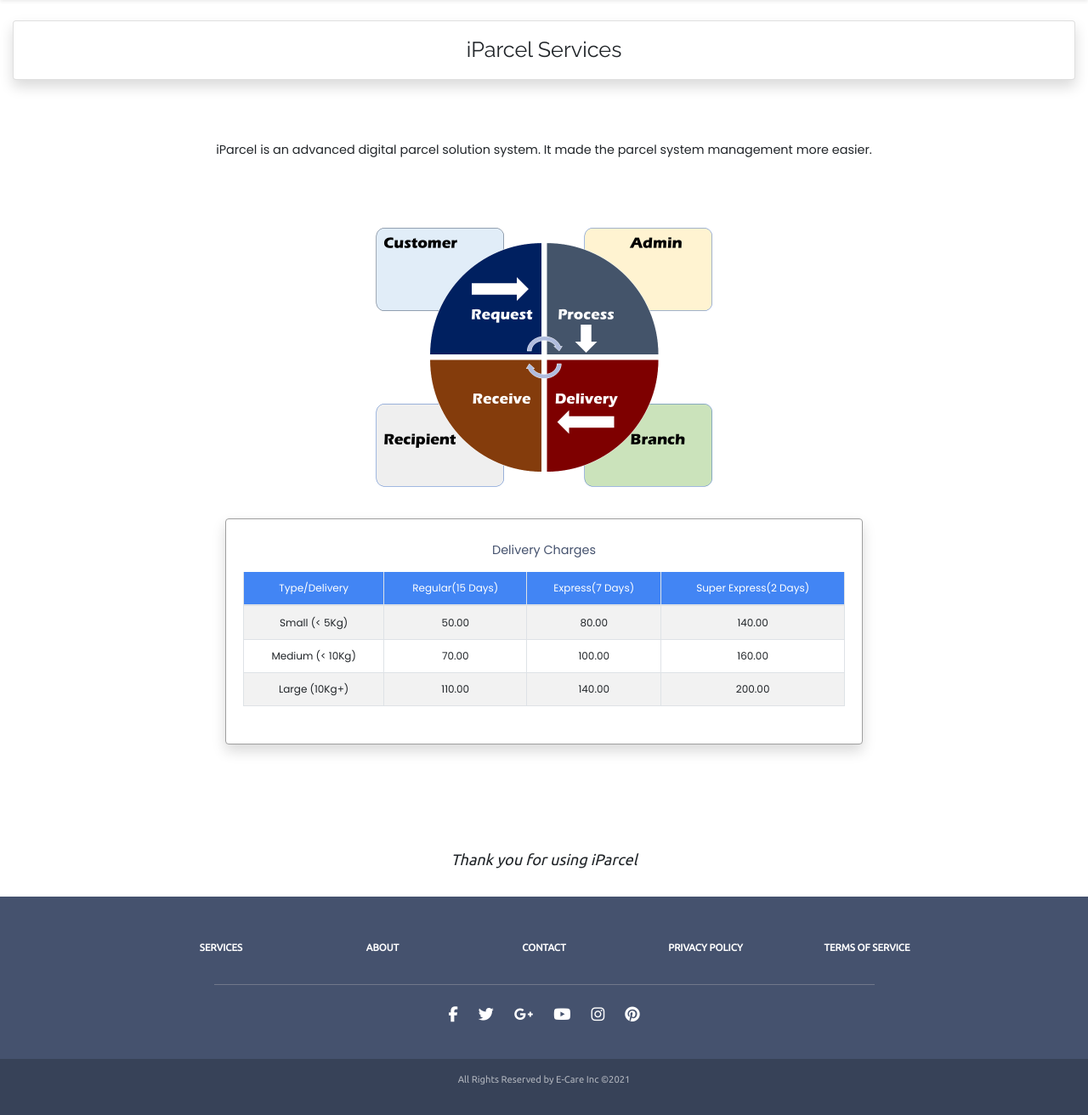
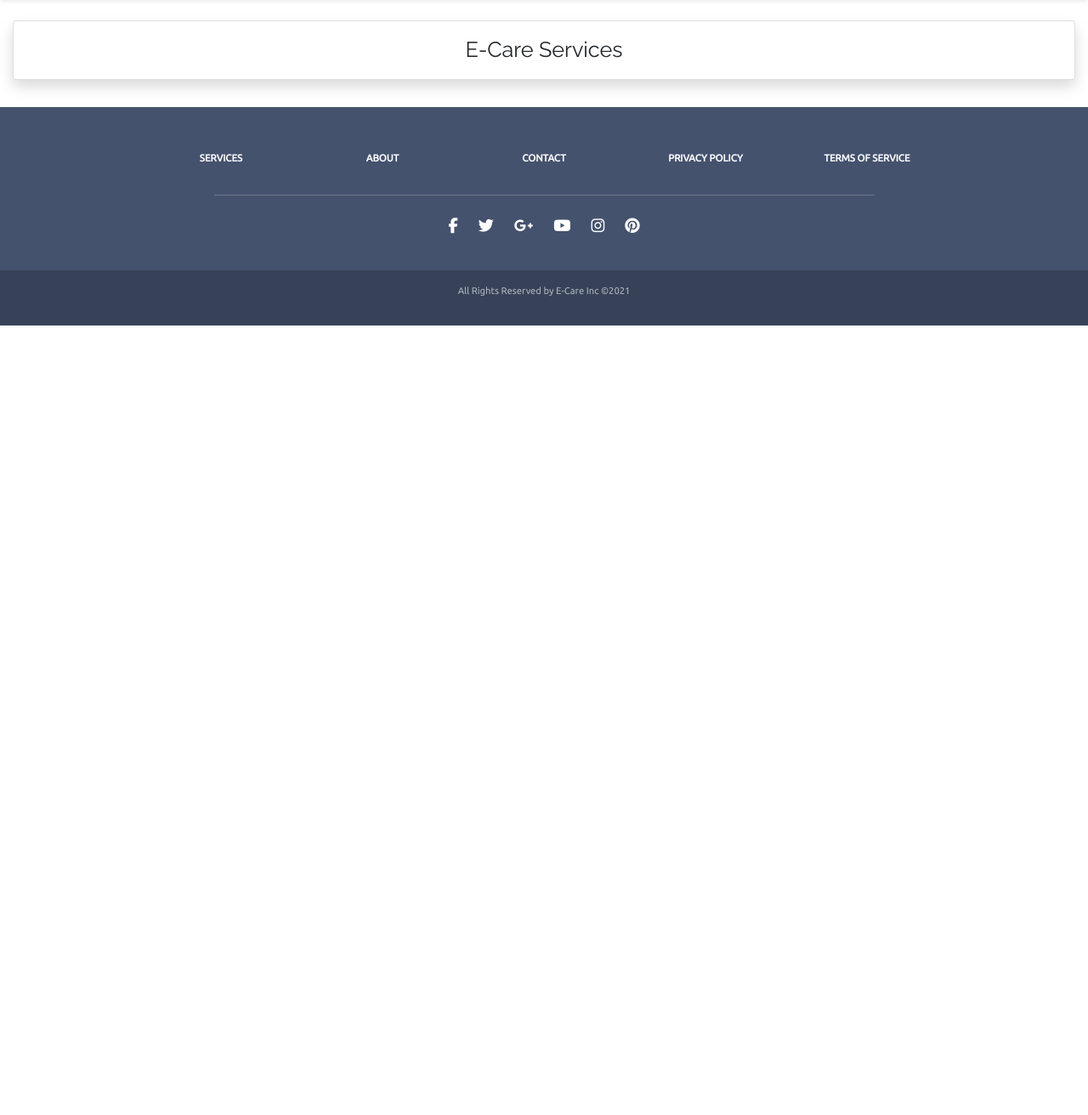
Before and after one commit to Raayhan/E-Care, a Laravel app: page /services in a window 1280 px wide. Shown: the part 71-1383 px from the top of the page at 85% size. After the commit the page ends 454 px from the top, so only its background shows below. Run offline with Laravel 8, Linux system fonts and the light colour scheme; some libraries are stand-ins or nearby versions.

```diff
--- a/resources/views/doctor/login.blade.php
+++ b/resources/views/doctor/login.blade.php
@@ -1,5 +1,5 @@
 @extends('layouts.app')
-@section('pagetitle', 'Branch Login')
+@section('pagetitle', 'Doctor Login')
 @section('content')
 <div class="container py-4 Poppins" >
     <div class="row justify-content-center" >
@@ -30,10 +30,10 @@
                             </div>
                         @endif
                          <div class="row justify-content-center" style="margin-bottom:1%;">
-                            <i class="mdb-color-text fas fa-user-tie fa-3x text-center"></i>
+                            <i class="mdb-color-text fas fa-user-md fa-3x text-center"></i>
                         </div>
                         <div class="row justify-content-center" style="margin-bottom:5%;">
-                            <h4 class="mdb-color-text">Branch Login</h4>
+                            <h4 class="mdb-color-text">Doctor Login</h4>
                         </div>
                     <form method="POST" action="{{ route($loginRoute) }}">
                         @csrf
--- a/resources/views/login.blade.php
+++ b/resources/views/login.blade.php
@@ -62,7 +62,7 @@
         <!--Text-->
         <p class="card-text raleway text-center"><small>Login with Doctor account</small></p>
         <!-- Provides extra visual weight and identifies the primary action in a set of buttons -->
-        <a href="/branch/login" type="button" class="btn btn-unique btn-block">Login</a>
+        <a href="/doctor/login" type="button" class="btn btn-unique btn-block">Login</a>
 
       </div>
 
--- a/resources/views/pages/services.blade.php
+++ b/resources/views/pages/services.blade.php
@@ -5,60 +5,10 @@
 
     <div class="container-fluid py-4" style="background:white!important;">
         <div class="card shadow mb-2 raleway" style=" padding:1%;">
-            <h4 class="h3 text-center" style="padding-top:5px;">iParcel Services</h4>
+            <h4 class="h3 text-center" style="padding-top:5px;">E-Care Services</h4>
         </div>
 
-        <div style="padding:5%;" class=" text-center Poppins text-justified"> iParcel is an advanced digital parcel solution system.
-             It made the parcel system management more easier.</div>
 
-        <div class="row justify-content-center">
-            <img style="max-width:50%" src="{{asset('img/process.png')}}" alt="">
-        </div>
-        <div style="padding-left:20%;padding-right:20%;">
-            <div class="card border-left-primary shadow h-100 py-2" >
-                <div class="card-body Poppins">
-                  <h6 class="text-center mdb-color-text mb-3">Delivery Charges</h6>
-
-                  <div class="table-responsive">
-                  <table class="table table-striped table-bordered table-sm small-table" style="text-align:center!important;">
-                    <thead class="primary-color white-text text-xsmall">
-                      <tr>
-                        <th class="small-table" scope="col">Type/Delivery</th>
-                        <th class="small-table" scope="col">Regular(15 Days)</th>
-                        <th class="small-table" scope="col">Express(7 Days)</th>
-                        <th class="small-table" scope="col">Super Express(2 Days)</th>
-                      </tr>
-                    </thead>
-                    <tbody>
-                      <tr>
-                        <th class="small-table" scope="row">Small (< 5Kg)</th>
-                        <td class="small-table">50.00</td>
-                        <td class="small-table">80.00</td>
-                        <td class="small-table">140.00</td>
-                      </tr>
-                      <tr>
-                        <th class="small-table" scope="row">Medium (< 10Kg)</th>
-                        <td class="small-table">70.00</td>
-                        <td class="small-table">100.00</td>
-                        <td class="small-table">160.00</td>
-                      </tr>
-                      <tr>
-                        <th class="small-table" scope="row">Large (10Kg+)</th>
-                        <td class="small-table">110.00</td>
-                        <td class="small-table">140.00</td>
-                        <td class="small-table">200.00</td>
-                      </tr>
-                    </tbody>
-                  </table>
-                </div>
-
-                </div>
-              </div>
-        </div>
-
-        <div class="row justify-content-center" style="margin-top:10%;">
-          <div class="h5 font-italic">Thank you for using iParcel</div>
-        </div>
     </div>
 
 
--- a/routes/web.php
+++ b/routes/web.php
@@ -32,7 +32,7 @@ Route::group(['middleware' => 'prevent-back-history'],function(){
 
   Route::prefix('/patient')->name('patient.')->namespace('Patient')->group(function(){
 
-      Route::get('/dashboard',[App\Http\Controllers\Patient\DashboardController::class,'index'])->middleware('patient')->name('dashboard');
+      Route::get('/dashboard',[App\Http\Controllers\Patient\DashboardController::class,'index'])->name('dashboard')->middleware('patient');
 
 
       //Login Routes
@@ -45,7 +45,7 @@ Route::group(['middleware' => 'prevent-back-history'],function(){
 
       //Profile Routes
 
-      Route::get('/profile/complete',[App\Http\Controllers\Patient\Profile\CompleteProfileController::class,'CompleteForm'])->middleware('patient')->name('CompleteForm');
+      Route::get('/profile/complete',[App\Http\Controllers\Patient\Profile\CompleteProfileController::class,'CompleteForm'])->name('CompleteForm')->middleware('patient');
       Route::post('/profile/complete', [App\Http\Controllers\Patient\Profile\CompleteProfileController::class,'CompleteProfile']);
 
 
```
Also changed, not shown: app/Http/Controllers/Patient/Auth/RegisterController.php (+9 -1 lines), app/Http/Controllers/Patient/Profile/CompleteProfileController.php (+8 -0 lines), database/migrations/2020_12_06_174012_create_patients_table.php.
